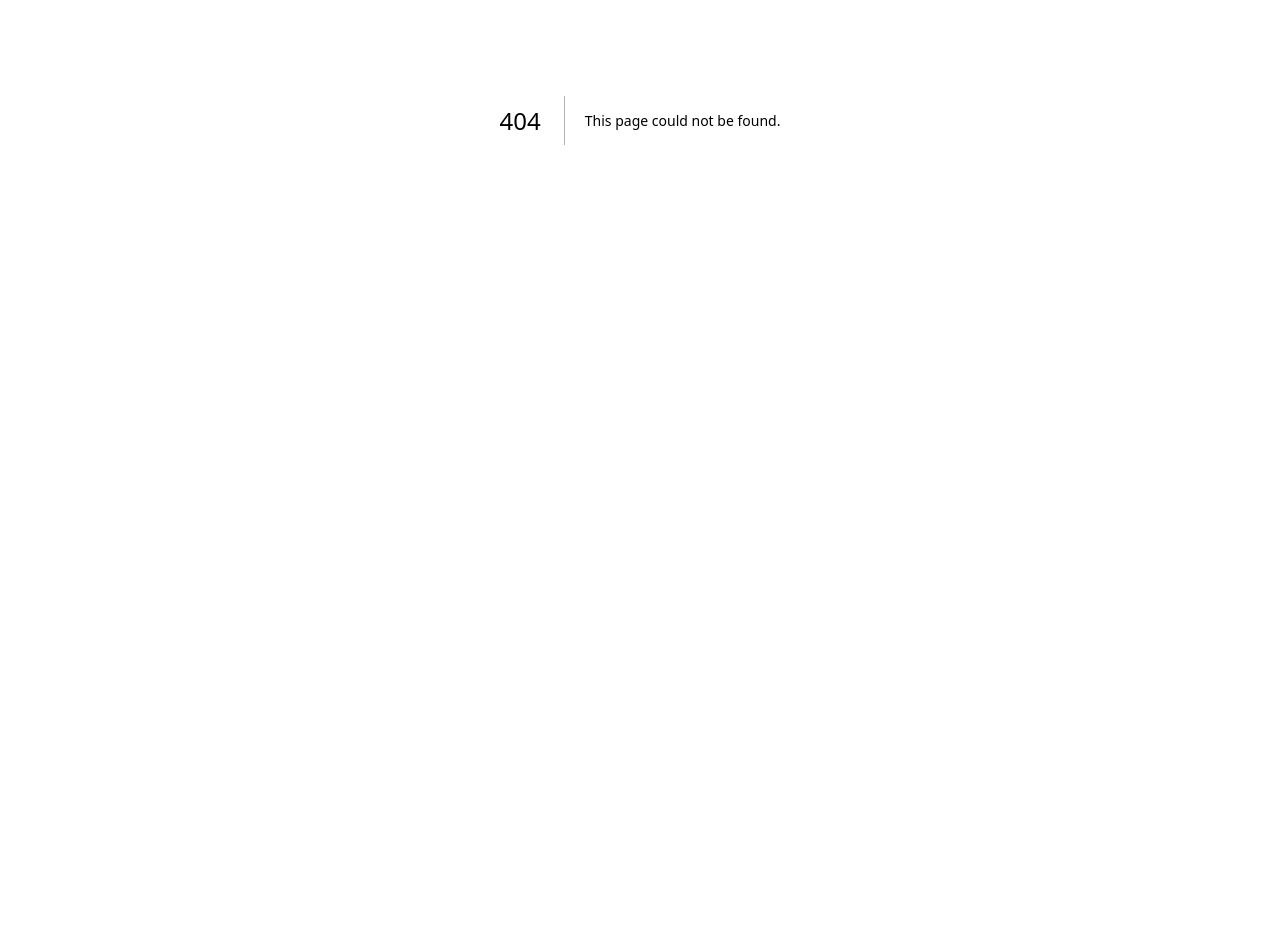
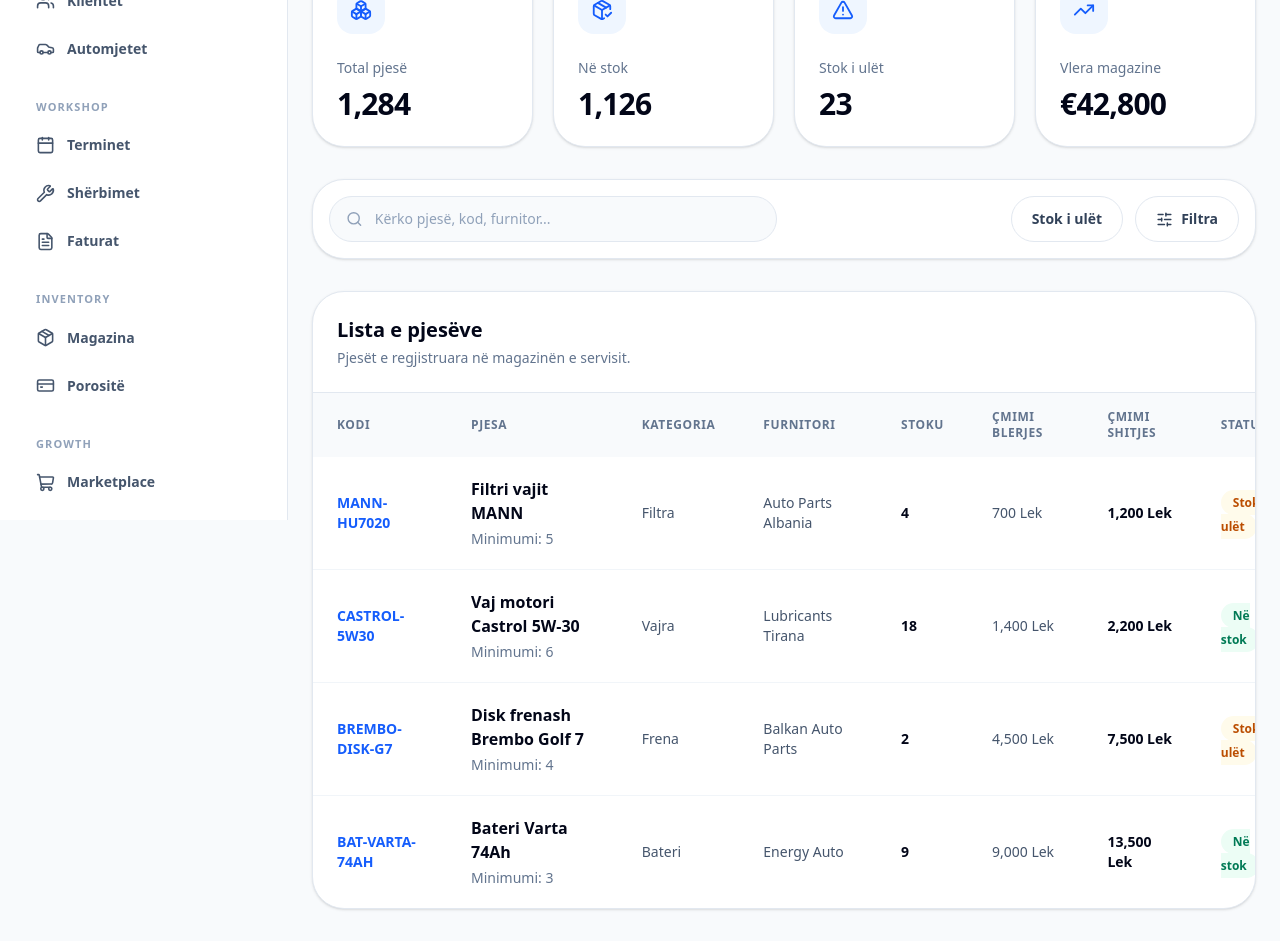
Before and after one commit to genciiv/auto-flow, a Next.js app: page /dashboard/inventory in a window 1280 px wide. Before the commit this address had no page. Shown: the part 280-1221 px from the top of the page. Before the commit the page ends 800 px from the top, so only its background shows below. Built offline with nearby package versions, Linux system fonts and the light colour scheme.

Commit message:
create inventory dashboard module

```diff
--- /dev/null
+++ b/src/app/dashboard/inventory/page.jsx
@@ -0,0 +1,32 @@
+import DashboardLayout from "@/components/dashboard/DashboardLayout";
+import InventoryStats from "@/components/inventory/InventoryStats";
+import InventoryFilters from "@/components/inventory/InventoryFilters";
+import InventoryTable from "@/components/inventory/InventoryTable";
+
+export default function InventoryPage() {
+  return (
+    <DashboardLayout>
+      <div className="space-y-8">
+        <div className="flex flex-col gap-4 md:flex-row md:items-center md:justify-between">
+          <div>
+            <p className="text-sm font-semibold text-blue-600">Inventory</p>
+            <h1 className="mt-2 text-3xl font-bold tracking-tight text-slate-950">
+              Magazina
+            </h1>
+            <p className="mt-2 text-slate-500">
+              Menaxho pjesët, stokun, çmimet, furnitorët dhe sinjalizimet.
+            </p>
+          </div>
+
+          <button className="rounded-full bg-blue-600 px-6 py-3 text-sm font-bold text-white shadow-lg shadow-blue-600/20 hover:bg-blue-700">
+            Shto pjesë
+          </button>
+        </div>
+
+        <InventoryStats />
+        <InventoryFilters />
+        <InventoryTable />
+      </div>
+    </DashboardLayout>
+  );
+}
--- /dev/null
+++ b/src/components/inventory/InventoryFilters.jsx
@@ -0,0 +1,26 @@
+import { Search, SlidersHorizontal } from "lucide-react";
+
+export default function InventoryFilters() {
+  return (
+    <div className="flex flex-col gap-3 rounded-[2rem] border border-slate-200 bg-white p-4 shadow-sm md:flex-row md:items-center md:justify-between">
+      <div className="flex w-full items-center gap-3 rounded-full border border-slate-200 bg-slate-50 px-4 py-3 md:max-w-md">
+        <Search size={18} className="text-slate-400" />
+        <input
+          placeholder="Kërko pjesë, kod, furnitor..."
+          className="w-full bg-transparent text-sm outline-none placeholder:text-slate-400"
+        />
+      </div>
+
+      <div className="flex gap-3">
+        <button className="rounded-full border border-slate-200 px-5 py-3 text-sm font-semibold text-slate-700 hover:bg-slate-50">
+          Stok i ulët
+        </button>
+
+        <button className="inline-flex items-center gap-2 rounded-full border border-slate-200 px-5 py-3 text-sm font-semibold text-slate-700 hover:bg-slate-50">
+          <SlidersHorizontal size={17} />
+          Filtra
+        </button>
+      </div>
+    </div>
+  );
+}
--- /dev/null
+++ b/src/components/inventory/InventoryRowActions.jsx
@@ -0,0 +1,9 @@
+import { MoreHorizontal } from "lucide-react";
+
+export default function InventoryRowActions() {
+  return (
+    <button className="flex h-10 w-10 items-center justify-center rounded-full hover:bg-slate-100">
+      <MoreHorizontal size={18} className="text-slate-500" />
+    </button>
+  );
+}
--- /dev/null
+++ b/src/components/inventory/InventoryStats.jsx
@@ -0,0 +1,37 @@
+import { AlertTriangle, Boxes, PackageCheck, TrendingUp } from "lucide-react";
+
+const stats = [
+  { title: "Total pjesë", value: "1,284", icon: Boxes },
+  { title: "Në stok", value: "1,126", icon: PackageCheck },
+  { title: "Stok i ulët", value: "23", icon: AlertTriangle },
+  { title: "Vlera magazine", value: "€42,800", icon: TrendingUp },
+];
+
+export default function InventoryStats() {
+  return (
+    <div className="grid gap-5 md:grid-cols-2 xl:grid-cols-4">
+      {stats.map((stat) => {
+        const Icon = stat.icon;
+
+        return (
+          <div
+            key={stat.title}
+            className="rounded-[2rem] border border-slate-200 bg-white p-6 shadow-sm"
+          >
+            <div className="flex h-12 w-12 items-center justify-center rounded-2xl bg-blue-50 text-blue-600">
+              <Icon size={22} />
+            </div>
+
+            <p className="mt-6 text-sm font-medium text-slate-500">
+              {stat.title}
+            </p>
+
+            <p className="mt-2 text-3xl font-bold tracking-tight text-slate-950">
+              {stat.value}
+            </p>
+          </div>
+        );
+      })}
+    </div>
+  );
+}
--- /dev/null
+++ b/src/components/inventory/InventoryTable.jsx
@@ -0,0 +1,134 @@
+import InventoryRowActions from "@/components/inventory/InventoryRowActions";
+
+const parts = [
+  {
+    code: "MANN-HU7020",
+    name: "Filtri vajit MANN",
+    category: "Filtra",
+    supplier: "Auto Parts Albania",
+    stock: 4,
+    minStock: 5,
+    buyPrice: "700 Lek",
+    sellPrice: "1,200 Lek",
+    status: "Stok i ulët",
+  },
+  {
+    code: "CASTROL-5W30",
+    name: "Vaj motori Castrol 5W-30",
+    category: "Vajra",
+    supplier: "Lubricants Tirana",
+    stock: 18,
+    minStock: 6,
+    buyPrice: "1,400 Lek",
+    sellPrice: "2,200 Lek",
+    status: "Në stok",
+  },
+  {
+    code: "BREMBO-DISK-G7",
+    name: "Disk frenash Brembo Golf 7",
+    category: "Frena",
+    supplier: "Balkan Auto Parts",
+    stock: 2,
+    minStock: 4,
+    buyPrice: "4,500 Lek",
+    sellPrice: "7,500 Lek",
+    status: "Stok i ulët",
+  },
+  {
+    code: "BAT-VARTA-74AH",
+    name: "Bateri Varta 74Ah",
+    category: "Bateri",
+    supplier: "Energy Auto",
+    stock: 9,
+    minStock: 3,
+    buyPrice: "9,000 Lek",
+    sellPrice: "13,500 Lek",
+    status: "Në stok",
+  },
+];
+
+export default function InventoryTable() {
+  return (
+    <div className="overflow-hidden rounded-[2rem] border border-slate-200 bg-white shadow-sm">
+      <div className="border-b border-slate-200 p-6">
+        <h2 className="text-xl font-bold text-slate-950">Lista e pjesëve</h2>
+        <p className="mt-1 text-sm text-slate-500">
+          Pjesët e regjistruara në magazinën e servisit.
+        </p>
+      </div>
+
+      <div className="overflow-x-auto">
+        <table className="w-full min-w-[1100px]">
+          <thead className="bg-slate-50 text-left text-xs font-bold uppercase tracking-wider text-slate-500">
+            <tr>
+              <th className="px-6 py-4">Kodi</th>
+              <th className="px-6 py-4">Pjesa</th>
+              <th className="px-6 py-4">Kategoria</th>
+              <th className="px-6 py-4">Furnitori</th>
+              <th className="px-6 py-4">Stoku</th>
+              <th className="px-6 py-4">Çmimi blerjes</th>
+              <th className="px-6 py-4">Çmimi shitjes</th>
+              <th className="px-6 py-4">Statusi</th>
+              <th className="px-6 py-4 text-right">Veprime</th>
+            </tr>
+          </thead>
+
+          <tbody className="divide-y divide-slate-100">
+            {parts.map((part) => (
+              <tr key={part.code} className="hover:bg-slate-50">
+                <td className="px-6 py-5 text-sm font-bold text-blue-600">
+                  {part.code}
+                </td>
+
+                <td className="px-6 py-5">
+                  <p className="font-bold text-slate-950">{part.name}</p>
+                  <p className="mt-1 text-sm text-slate-500">
+                    Minimumi: {part.minStock}
+                  </p>
+                </td>
+
+                <td className="px-6 py-5 text-sm font-medium text-slate-600">
+                  {part.category}
+                </td>
+
+                <td className="px-6 py-5 text-sm text-slate-600">
+                  {part.supplier}
+                </td>
+
+                <td className="px-6 py-5 text-sm font-bold text-slate-950">
+                  {part.stock}
+                </td>
+
+                <td className="px-6 py-5 text-sm font-medium text-slate-600">
+                  {part.buyPrice}
+                </td>
+
+                <td className="px-6 py-5 text-sm font-bold text-slate-950">
+                  {part.sellPrice}
+                </td>
+
+                <td className="px-6 py-5">
+                  <span
+                    className={`rounded-full px-3 py-1 text-xs font-bold ${
+                      part.status === "Në stok"
+                        ? "bg-emerald-50 text-emerald-700"
+                        : "bg-amber-50 text-amber-700"
+                    }`}
+                  >
+                    {part.status}
+                  </span>
+                </td>
+
+                <td className="px-6 py-5">
+                  <div className="flex justify-end">
+                    <InventoryRowActions />
+                  </div>
+                </td>
+              </tr>
+            ))}
+          </tbody>
+        </table>
+      </div>
+    </div>
+  );
+}
```
